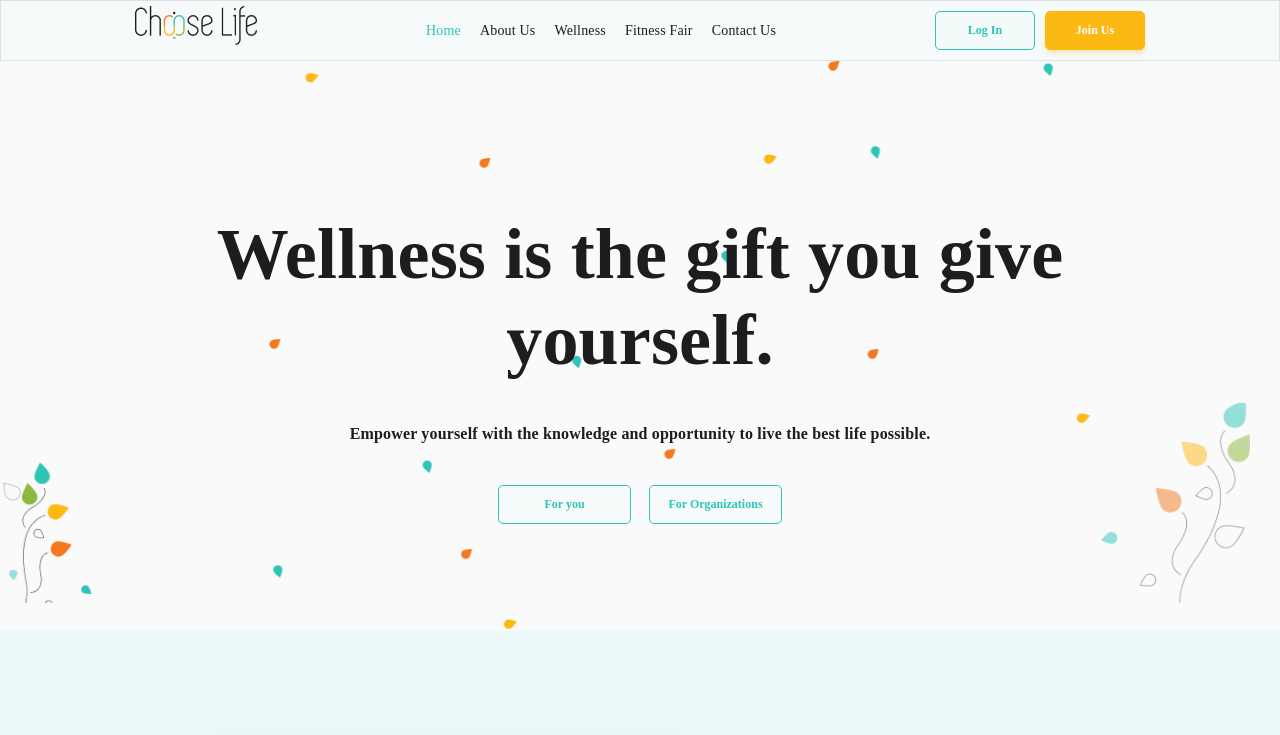
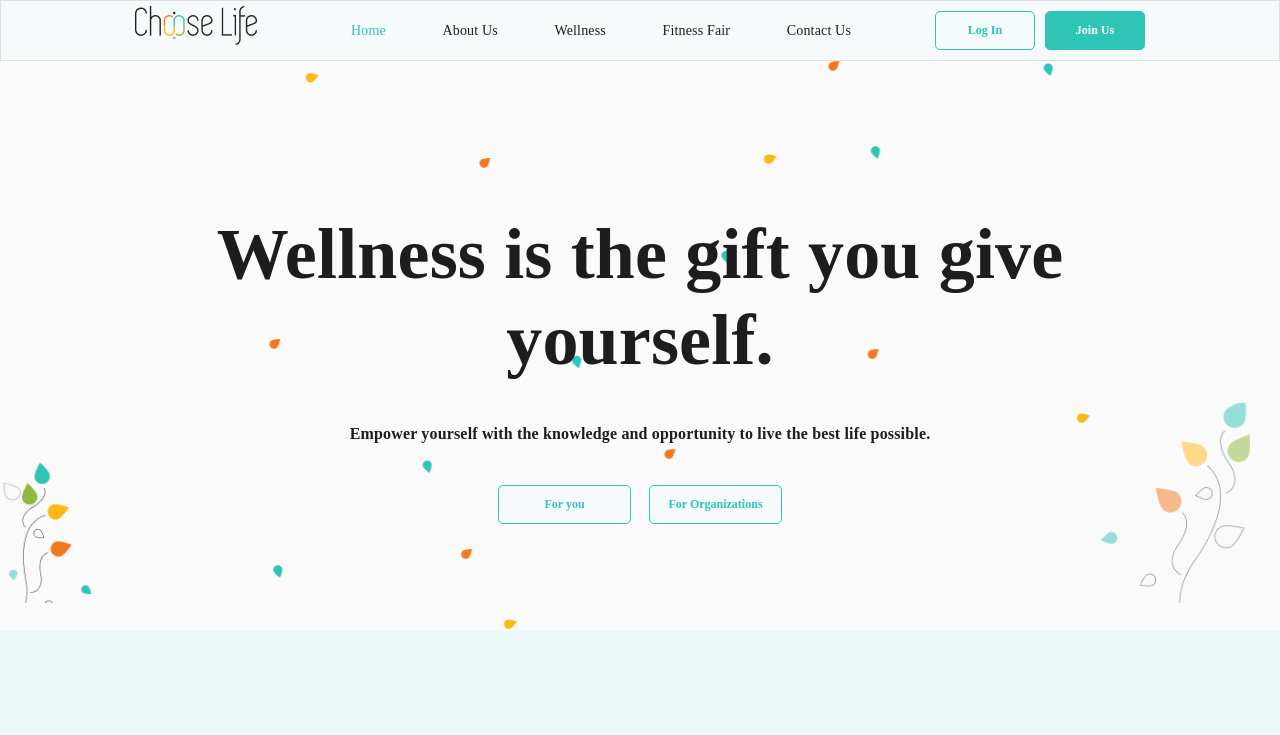
Before and after one commit to Kaeyz/react-app, a React (Create React App) app: page / in a window 1280 px wide. Shown: the top 735 px of the page. Built offline with nearby package versions, Linux system fonts and the light colour scheme.

Commit message:
UPDATE: updated header

```diff
--- a/src/Theme.js
+++ b/src/Theme.js
@@ -93,8 +93,19 @@ const GlobalStyle = createGlobalStyle`
 }
 .greenBtn:hover {
   color: #fff;
-  background: #2ec4b6 !important;
-  transition: 0.3s;
+  background-color: #2ec4b6;
+  transition: 0.4s;
+}
+.darkGreenBtn {
+  border: 1px solid #2ec4b6;
+  color: ${theme.color.ui_01};
+  background-color: ${theme.color.brand_02};
+}
+.darkGreenBtn:hover {
+  color: #fff;
+  color: #2ec4b6;
+  background-color: rgba(203, 243, 240, 0.1);
+  transition: 0.4s;
 }
 .yellowBtn {
   background: #fcb813;
@@ -105,7 +116,7 @@ const GlobalStyle = createGlobalStyle`
 .yellowBtn:hover {
   background-color: #fff;
   color: #fcb813;
-  transition: 0.3s;
+  transition: 0.4s;
 }
 .nav > .nav-links > a {
     display: block;
--- a/src/components/layouts/appLayout/header/index.js
+++ b/src/components/layouts/appLayout/header/index.js
@@ -31,7 +31,9 @@ const Wrapper = styled.nav`
 		display: flex;
 		align-items: center;
 		justify-content: space-between;
+		width: 100%;
 		min-width: 35rem;
+		max-width: 50rem;
 	}
 	.nav-buttons {
 	 display: grid;
@@ -95,7 +97,7 @@ export default function Header() {
 							<Button value="Log In" theme="green" style={buttonStyles}>Log In</Button>
 						</Link>
 						<Link to="/signUp">
-							<Button value="Join Us" theme="yellow" style={buttonStyles}>Join Us</Button>
+							<Button value="Join Us" theme="darkGreen" style={buttonStyles}>Join Us</Button>
 						</Link>
 					</div>
 				</div>
```
